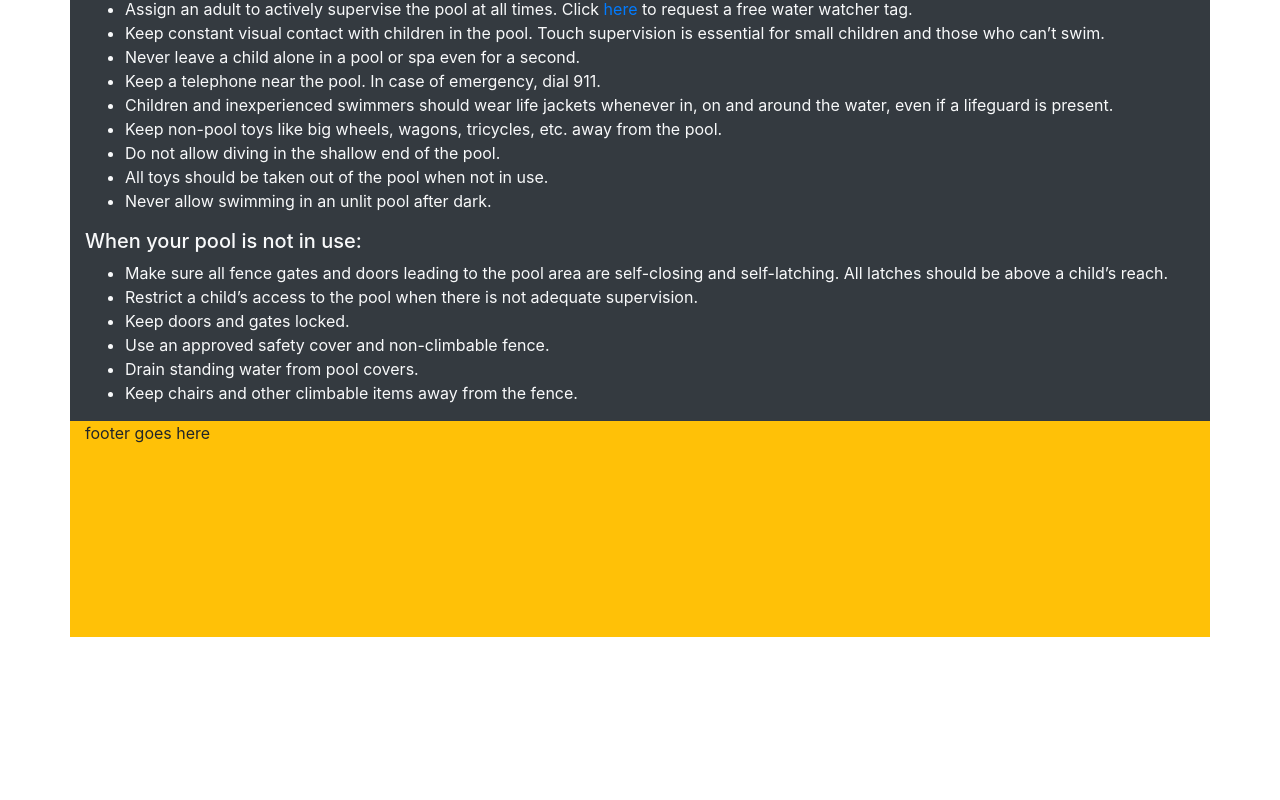
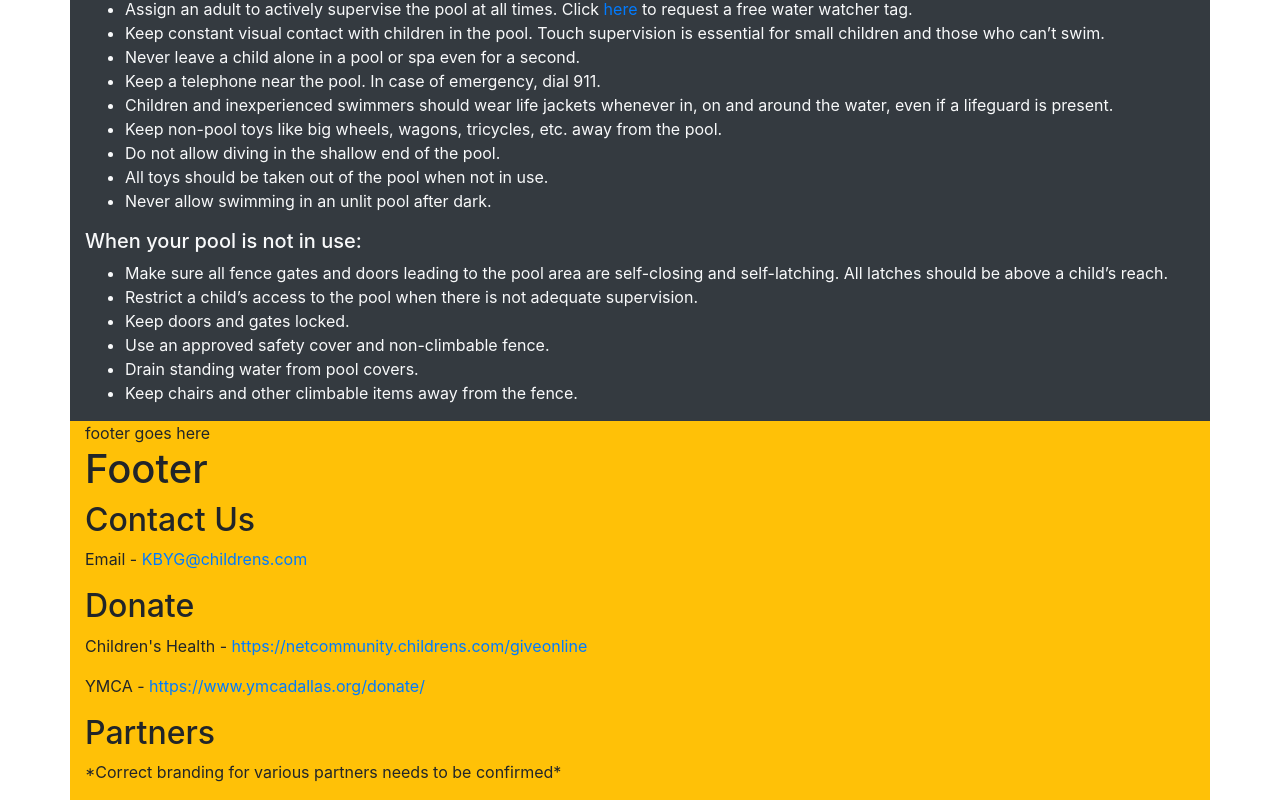
Before and after one commit to ahmedohadi/SD_YMCA, an Angular app in the folder knowBeforeYouGo/: page / in a window 1280 px wide. Shown: the part 1122-1922 px from the top of the page. Before the commit the page ends 1759 px from the top, so only its background shows below. Built offline with nearby package versions, Linux system fonts and the light colour scheme.

Commit message:
adding footer and resources componenets to the app.module.ts

```diff
--- a/knowBeforeYouGo/src/app/app.module.ts
+++ b/knowBeforeYouGo/src/app/app.module.ts
@@ -10,6 +10,8 @@ import { MroomComponent } from './Mroom/mroom.component';
 import { DrowningPreventionComponent } from './drowning-prevention/drowning-prevention.component';
 import { HomePageComponent } from './home-page/home-page.component';
 import { NavbarComponent } from './navbar/navbar.component';
+import { FooterComponent } from './footer/footer.component';
+import { ResourcesComponent } from './resources/recources.component';
 
 @NgModule({
    declarations: [
@@ -19,7 +21,9 @@ import { NavbarComponent } from './navbar/navbar.component';
       MroomComponent,
       DrowningPreventionComponent,
       HomePageComponent,
-      NavbarComponent
+      NavbarComponent,
+      FooterComponent,
+      ResourcesComponent
    ],
    imports: [
       BrowserModule,
--- a/knowBeforeYouGo/src/app/drowning-prevention/drowning-prevention.component.html
+++ b/knowBeforeYouGo/src/app/drowning-prevention/drowning-prevention.component.html
@@ -91,14 +91,7 @@
   <div class="row bg-warning">
     <div class="col">
         <div>footer goes here</div>
-        <br>
-        <br>
-        <br>
-        <br>
-        <br>
-        <br>
-        <br>
-        <br>
+       <app-footer></app-footer>
     </div>
   </div>
 </div> <!--end of container -->
```
